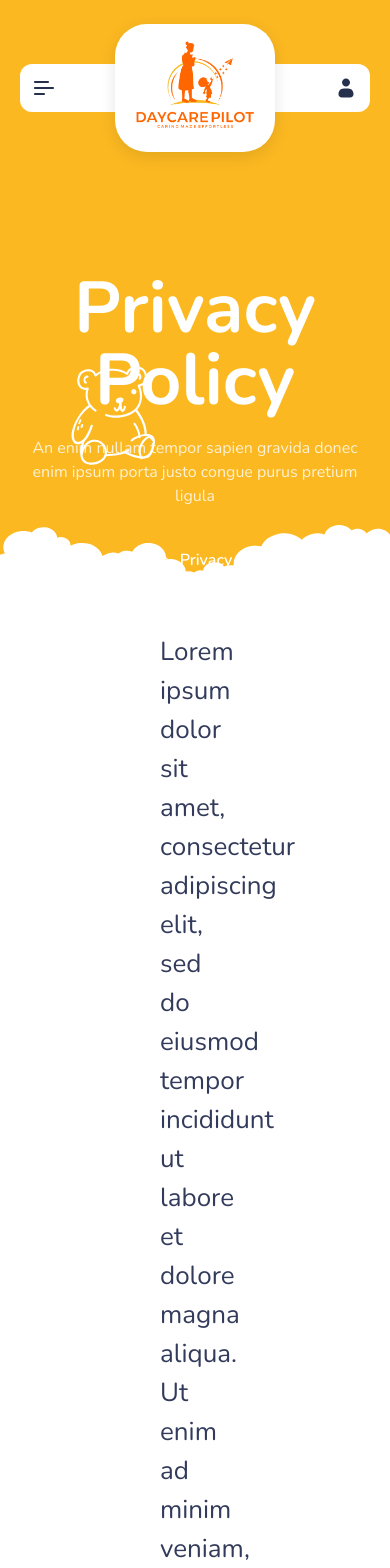
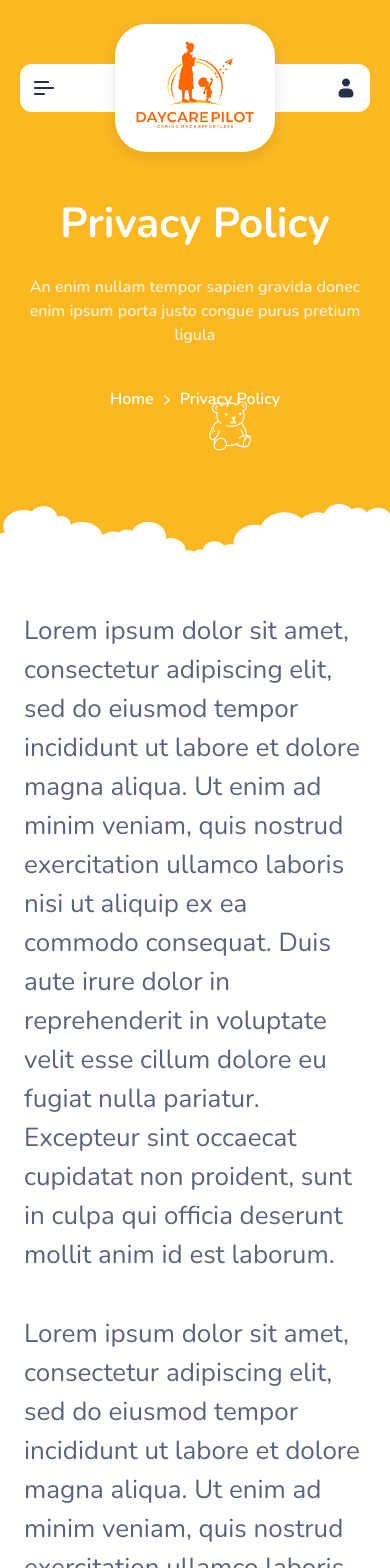
Before and after one commit to JuGit-pk/daycare-pilot, a Next.js app: page /privacy-policy in a window 390 px wide. Shown: the top 1568 px of the page. Built offline with nearby package versions, Linux system fonts and the light colour scheme.

Commit message:
- feat(ui): make page privacy policy responsive

```diff
--- a/src/app/privacy-policy/page.tsx
+++ b/src/app/privacy-policy/page.tsx
@@ -12,7 +12,7 @@ const PrivacyPolicyPage = () => {
         description="An enim nullam tempor sapien gravida donec enim ipsum porta justo congue purus pretium ligula"
         page="Privacy Policy"
       />
-      <Container className="space-y-10 px-40 text-[26px] pb-20 opacity-80 relative">
+      <Container className="space-y-10 px-6 lg:px-40 text-[26px] pb-20 opacity-80 relative">
         <Image
           className="absolute bottom-[10%] left-0"
           src="/assets/horizon.png"
@@ -21,7 +21,7 @@ const PrivacyPolicyPage = () => {
           alt="horizon image"
         />
         {PRIVACY_POLICY.map((pp, i) => (
-          <p className="text-[#000B33]" key={i}>
+          <p className="text-[#000B33] opacity-80" key={i}>
             {pp}
           </p>
         ))}
--- a/src/components/layout/header/index.tsx
+++ b/src/components/layout/header/index.tsx
@@ -29,7 +29,7 @@ const Header = ({ children, className, isBear = true }: IProps) => {
         {isBear && (
           <Image
             src="/assets/bear.svg"
-            className="absolute top-72 2xl:top-60 left-10 z-10 h-32"
+            className="absolute top-[330px] md:top-[420px] lg:top-72 2xl:top-60 left-[40%] md:left-[45%] lg:left-10 z-10 h-16 lg:h-32"
             alt="bear"
             width={150}
             height={300}
--- a/src/components/layout/hero/index.tsx
+++ b/src/components/layout/hero/index.tsx
@@ -9,9 +9,11 @@ interface IProps {
 }
 const Hero = ({ description, page, title }: IProps) => {
   return (
-    <Header className="text-center text-white">
-      <h1 className="text-7xl font-bold  pt-20">{title}</h1>
-      <p className="max-w-[400px] inline-block mt-5 mb-10 text-base opacity-80">
+    <Header className="text-center text-white pb-40">
+      <h1 className="text-[42px] xl:text-7xl font-bold pt-0 md:pt-20">
+        {title}
+      </h1>
+      <p className="max-w-[400px] inline-block mt-5 mb-10 text-base opacity-80 font-semibold lg:font-normal">
         {description}
       </p>
       {/* create breadcrump  of Home > Services */}
```
